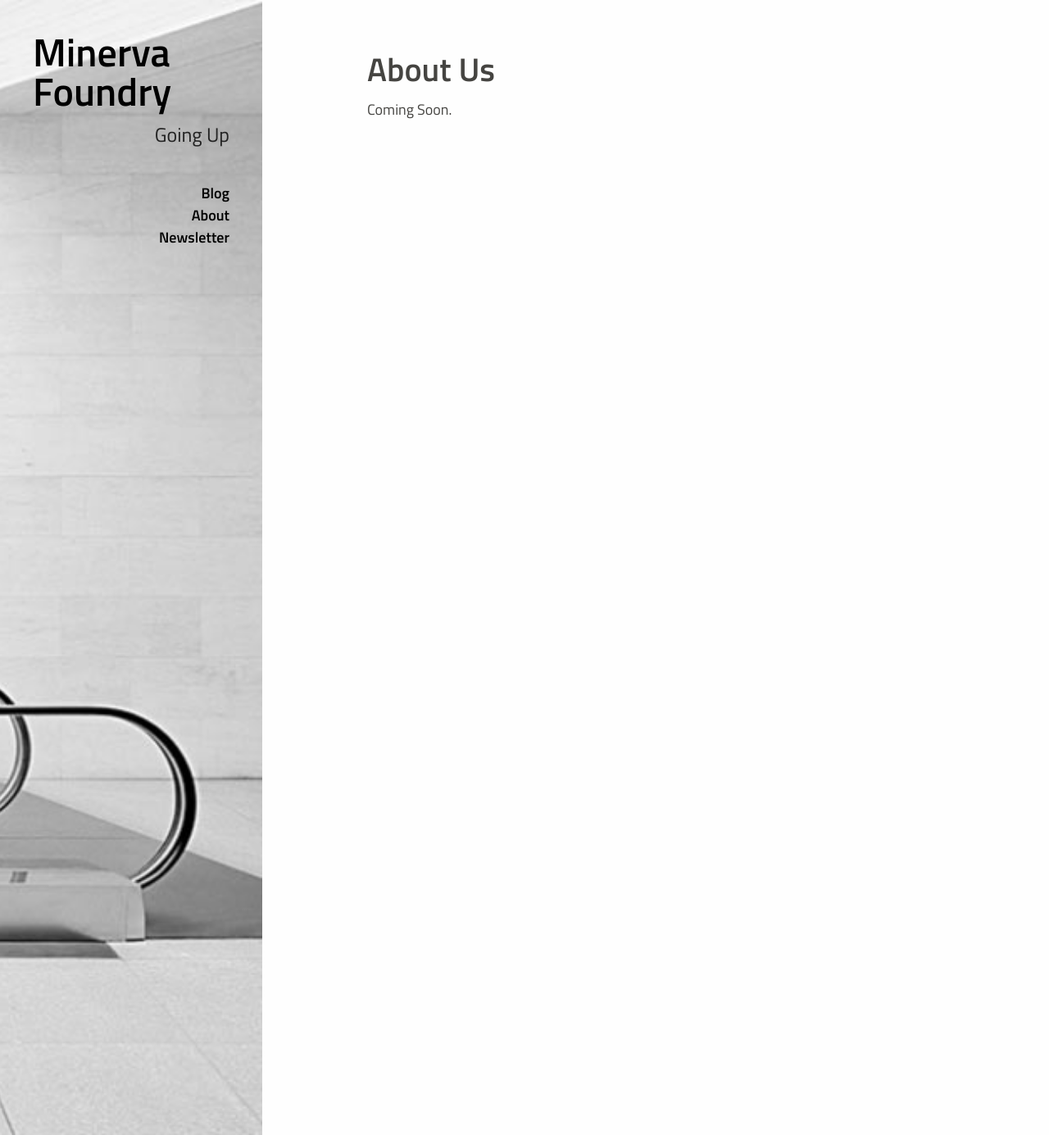
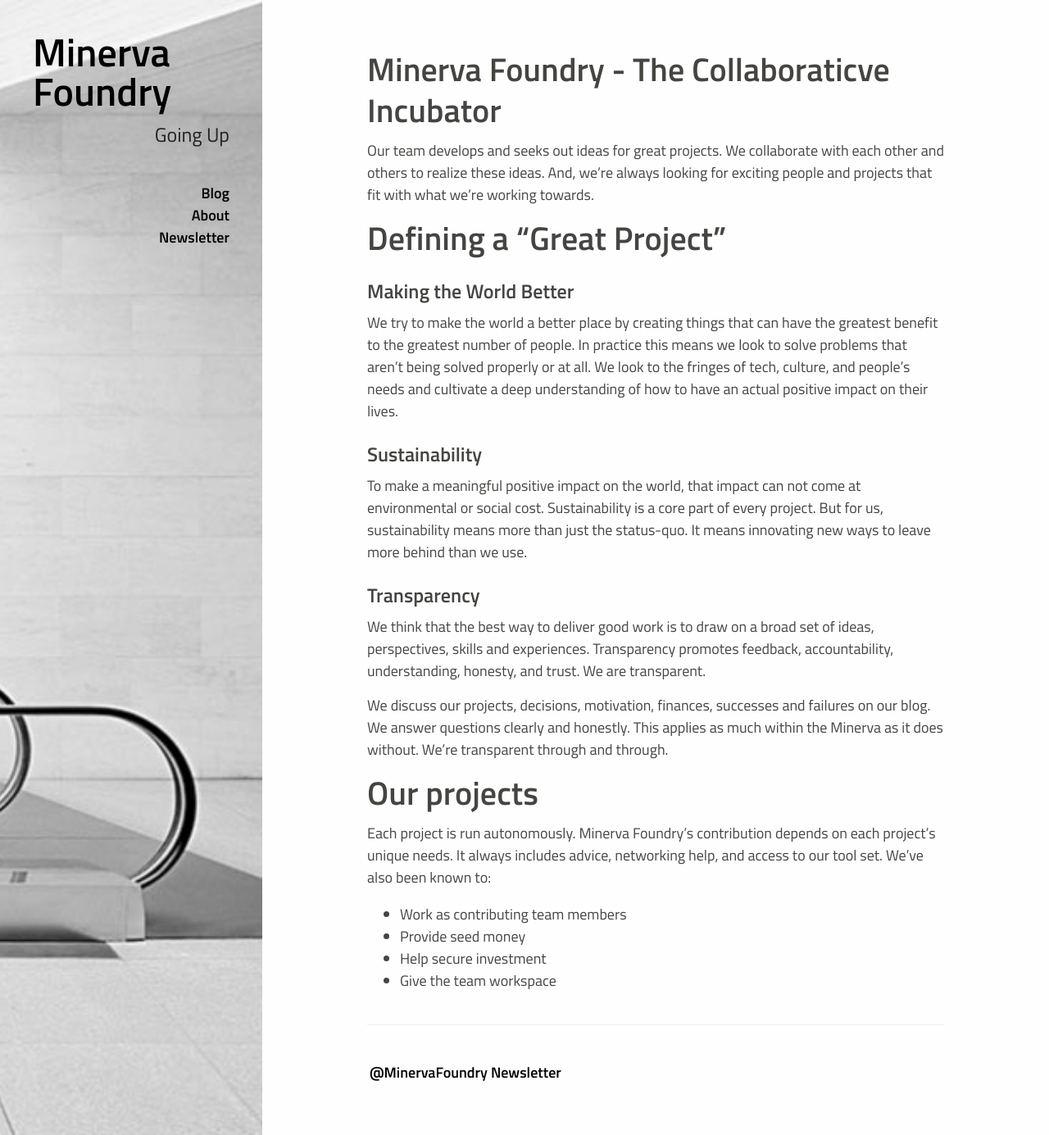
Before and after one commit to minervafoundry/minervafoundry.github.io, a Jekyll site: the page built from about/index.md, in a window 1280 px wide and 1385 px high. Shown: the whole window at 82% size. Built offline with Jekyll 4.4.1, drawn with Linux system fonts in a browser that asks for light colours; Markdown is read by kramdown in place of the engine named in the settings.

Commit message:
added actual content to about page

```diff
--- a/about/index.md
+++ b/about/index.md
@@ -1,7 +1,33 @@
 ---
 layout: default
+title: Minerva Foundry - The Collaboraticve Incubator
 ---
 
-# About Us
+# Minerva Foundry - The Collaboraticve Incubator
 
-Coming Soon.
+Our team develops and seeks out ideas for great projects. We collaborate with each other and others to realize these ideas. And, we’re always looking for exciting people and projects that fit with what we’re working towards.
+
+# Defining a “Great Project”
+
+### Making the World Better
+We try to make the world a better place by creating things that can have the greatest benefit to the greatest number of people. In practice this means we look to solve problems that aren’t being solved properly or at all. We look to the fringes of tech, culture, and people’s needs and cultivate a deep understanding of how to have an actual positive impact on their lives.
+
+### Sustainability
+To make a meaningful positive impact on the world, that impact can not come at environmental or social cost. Sustainability is a core part of every project. But for us, sustainability means more than just the status-quo. It means innovating new ways to leave more behind than we use.
+
+### Transparency
+We think that the best way to deliver good work is to draw on a broad set of ideas, perspectives, skills and experiences. Transparency promotes feedback, accountability, understanding, honesty, and trust. We are transparent.
+
+We discuss our projects, decisions, motivation, finances, successes and failures on our blog. We answer questions clearly and honestly. This applies as much within the Minerva as it does without. We’re transparent through and through.
+
+# Our projects
+
+Each project is run autonomously. Minerva Foundry’s contribution depends on each project’s unique needs. It always includes advice, networking help, and access to our tool set. We’ve also been known to:
+* Work as contributing team members
+* Provide seed money
+* Help secure investment
+* Give the team workspace
+
+-----
+
+<a href="https://twitter.com/MinervaFoundry">@MinervaFoundry</a>   |     <a href="http://minervafoundry.com/newsletter/">Newsletter</a>
```
